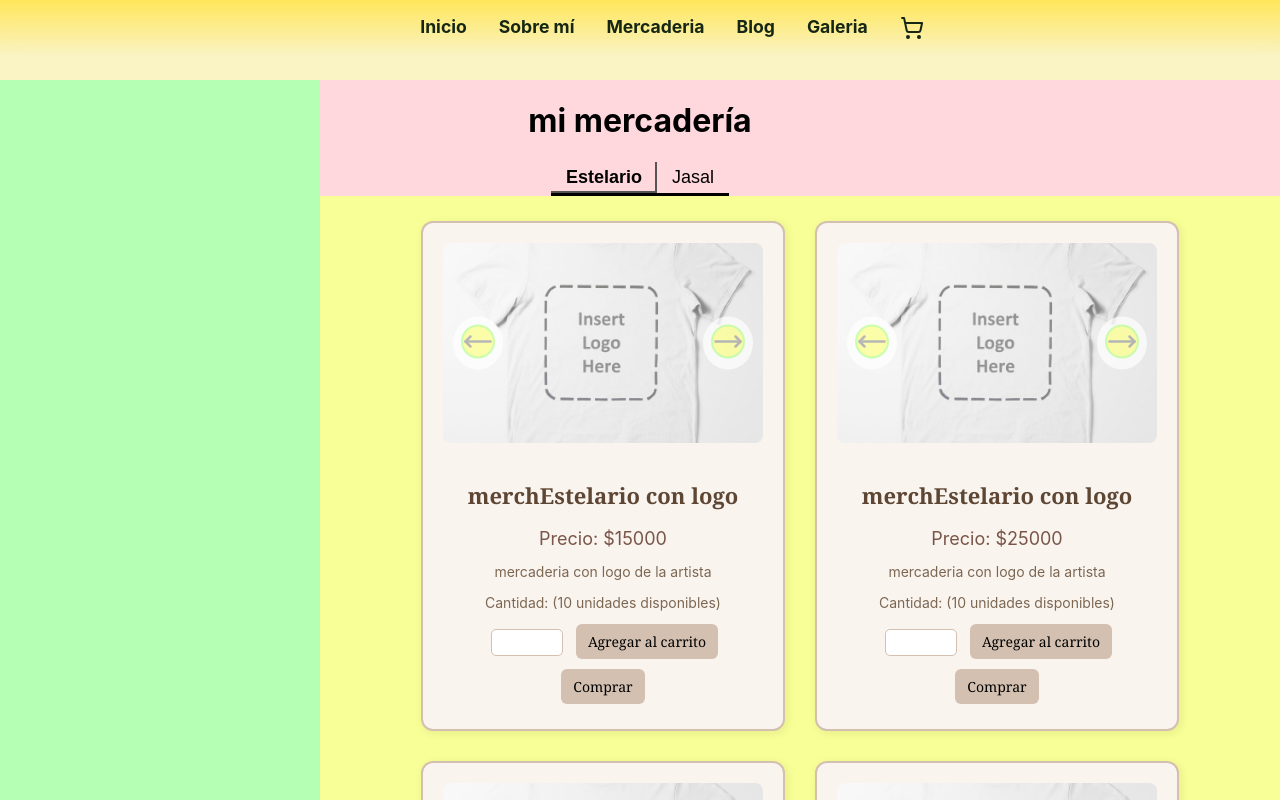
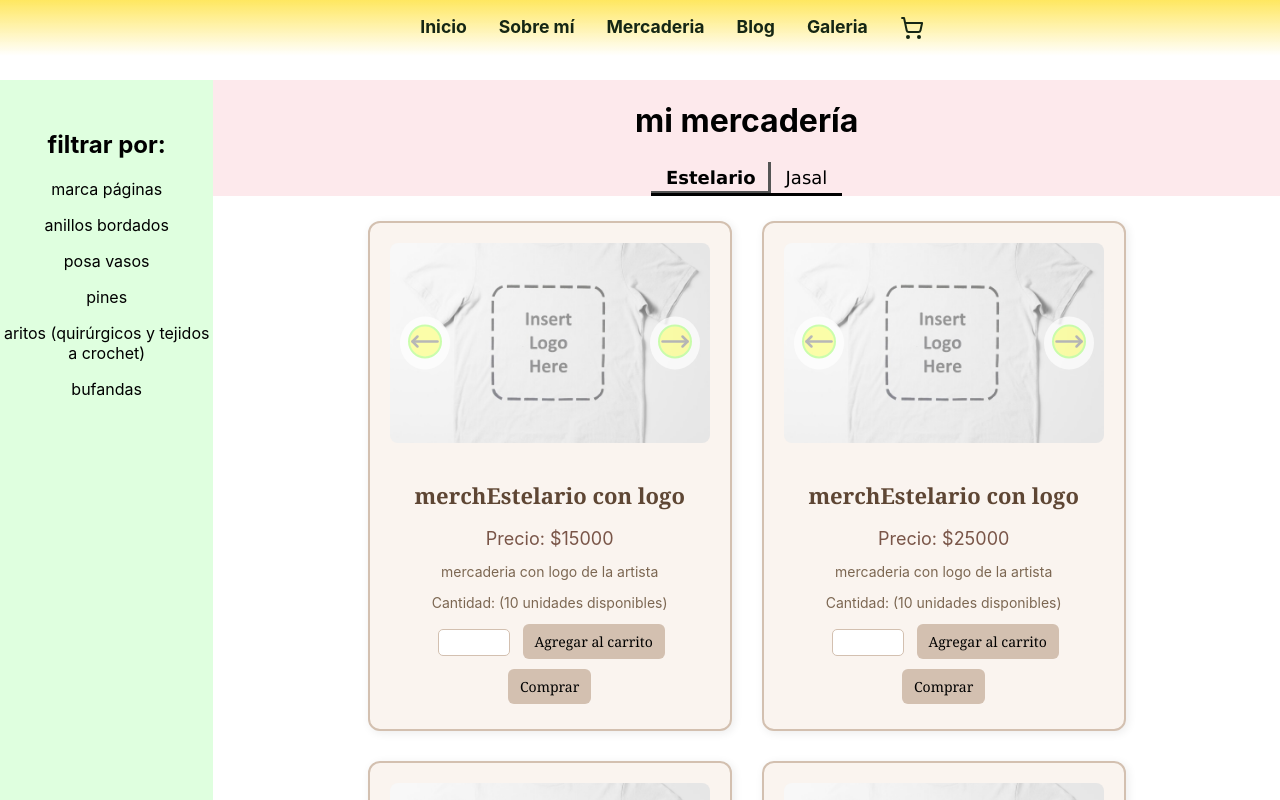
Before and after one commit to DiegoMarchandon/jasalpagina, a React (Create React App) app: page /mercaderia in a window 1280 px wide. Shown: the top 800 px of the page. Built offline with nearby package versions, Linux system fonts and the light colour scheme.

Commit message:
mercaderia secciones y posibles filtros

```diff
--- a/src/pages/Mercaderia/Mercaderia.css
+++ b/src/pages/Mercaderia/Mercaderia.css
@@ -1,11 +1,18 @@
+#merch-container{
+  min-height: 100vh;
+  background-color: rgb(255, 255, 255);
+  padding-top: 80px;
+  display: grid;
+  grid-template-columns: 1fr 5fr;
+  grid-template-rows: auto 1fr;
+}
+
 #merch-options-container{
-  grid-column: 1/3;
+  grid-column: 2/3;
   grid-row: 1;
-  background-color: rgb(255, 216, 222);
-  /* display: flex; */
+  background-color: rgb(253, 233, 236);
   align-items: center;
   justify-content: center;
-  /* flex-direction: column; */
   text-align: center;
   margin-bottom: 10px;
 }
@@ -16,9 +23,10 @@
   border-bottom: 3px solid #000;
   padding: 5px 15px;
   font-size: 18px;
-  margin: 0; /* Muy importante: sin margen para que estén pegados */
+  margin: 0;
   cursor: pointer;
   position: relative;
+  font-family:'Lucida Sans', 'Lucida Sans Regular', 'Lucida Grande', 'Lucida Sans Unicode', Geneva, Verdana, sans-serif;
 }
 
 
@@ -26,13 +34,12 @@
   background: transparent;
   color: black;
   font-weight: bold;
-  /* box-shadow: inset 0 -2px 0 0 #555, inset -2px 0 0 0 #555; */
 }
 .borde-derecho{
-  box-shadow: inset 0 -2px 0 0 #555, inset -2px 0 0 0 #555; /* borde abajo + borde izquierdo */
+  box-shadow: inset 0 -2px 0 0 #555, inset -3px 0 0 0 #555; /* borde abajo + borde izquierdo */
 }
 .borde-izquierdo{
-  box-shadow: inset 0 -2px 0 0 #555, inset 2px 0 0 0 #555;
+  box-shadow: inset 0 -2px 0 0 #555, inset 3px 0 0 0 #555;
 }
 
 .merchNoSeleccionada {
@@ -45,38 +52,31 @@
   text-align: center;
 }
 
-.images-container{
-  overflow: hidden; /* para que el degradado no se salga */
-  position: relative;
-  width: 100%;
-  height: 100%;
-  /* grid-column: 1; */
-  grid-row: 1; /* para ocupar las 3 filas. desde la primera a la cuarta línea */
-}
-
-#merch-container{
-  background-color: rgb(248, 255, 151);
-  margin-top: 80px;
-  display: grid;
-  grid-template-columns: 1fr 3fr;
-  grid-template-rows: auto 1fr;
-}
-
-#panel-merch-container{
-  grid-row: 1 / -1;
-  grid-column: 1;
-  background-color: rgb(181, 255, 181);
-  height: 100vh;
-}
-
 #cards-container{
   grid-column: 2;
   grid-row: 2;
   display: flex;
   flex-wrap: wrap;
-  /* flex-direction: column; */
   justify-content: center;
   align-items: center;
   width: 100%;
   height: 100%;
 }
+
+/* estilos para el panel lateral */
+#panel-merch-container{
+  grid-row: 1 / -1;
+  grid-column: 1;
+  background-color: rgb(223, 255, 223);
+  height: 100%;
+  text-align: center;
+}
+#panel-title{
+  margin-top: 50px;
+}
+.filtrosMostrados{
+  display:block;
+}
+.filtrosOcultos{
+  display:none;
+}
--- a/src/pages/Mercaderia/Mercaderia.jsx
+++ b/src/pages/Mercaderia/Mercaderia.jsx
@@ -6,7 +6,7 @@ import Card from '../../components/Card.jsx';
 
 function Mercaderia(){
 
-    const [seccionMerch,setSeccionMerch] = useState('estelario');
+    const [seccionMerch,setSeccionMerch] = useState('estelarioMerch');
 
     // funciones para alternar entre la mercaderia de jasal y la de estelario
     /* const toEstelarioMerch = () => {
@@ -15,18 +15,31 @@ function Mercaderia(){
     const toJasalMerch = () => {
 
     } */
-    let mercaderiaSeleccionada = seccionMerch === 'estelario' ? merchEstelario : merchJasal;
+    let mercaderiaSeleccionada = seccionMerch === 'estelarioMerch' ? merchEstelario : merchJasal;
 
     return (
 
         <div id= "merch-container">
             <div id='merch-options-container'>
                 <h1 id='merch-main-title'>mi mercadería</h1>
-                <button className={seccionMerch === 'estelario' ? 'merchSeleccionada borde-derecho' : 'merchNoSeleccionada'} id='estelarioButton' onClick={() => setSeccionMerch('estelario')}>Estelario </button>
-                <button className={seccionMerch === 'jasal' ? 'merchSeleccionada borde-izquierdo' : 'merchNoSeleccionada'} id='jasalButton' onClick={() => setSeccionMerch('jasal')}>Jasal</button>
+                <button className={seccionMerch === 'estelarioMerch' ? 'merchSeleccionada borde-derecho' : 'merchNoSeleccionada'} id='estelarioButton' onClick={() => setSeccionMerch('estelarioMerch')}>Estelario </button>
+                <button className={seccionMerch === 'jasalMerch' ? 'merchSeleccionada borde-izquierdo' : 'merchNoSeleccionada'} id='jasalButton' onClick={() => setSeccionMerch('jasalMerch')}>Jasal</button>
             </div>
             <div id="panel-merch-container">
-
+                <h2 id='panel-title'>filtrar por:</h2>
+                <div className={seccionMerch === 'estelarioMerch' ? 'filtrosMostrados' : 'filtrosOcultos'} id='estelarioItems'>
+                    <p>marca páginas</p>
+                    <p>anillos bordados</p>
+                    <p>posa vasos</p>
+                    <p>pines</p>
+                    <p>aritos (quirúrgicos y tejidos a crochet)</p>
+                    <p>bufandas</p>
+                </div>
+                <div className={seccionMerch === 'jasalMerch' ? 'filtrosMostrados' : 'filtrosOcultos'} id='jasalItems'>
+                    <p>poleras</p>
+                    <p>tazas/vasos</p>
+                    <p>stickers</p>
+                </div>
             </div>
             <div id='cards-container'>
             {/* aplico renderizado condicional: */}
```
